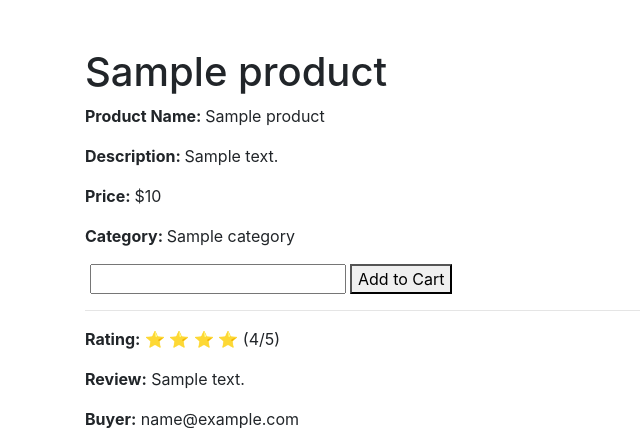
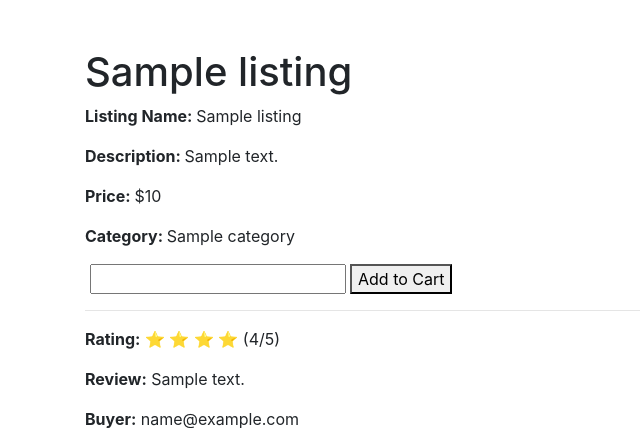
Before and after one commit to Andon-Li/DB-Team-Project-Phase-2, a Python web app: template templates/listing_detail.html in a window 1280 px wide. Shown: the part 68-496 px from the top of the page, without its empty margins (0-640 px from the left). Run offline with Jinja, Linux system fonts and the light colour scheme; the template is opened without the code that fills it: most values are stand-ins (such as "Sample title", 1, 10 or a date in 2020); some libraries are stand-ins or nearby versions.

Commit message:
listing detail now references listing id not listing title

```diff
--- a/import.py
+++ b/import.py
@@ -267,6 +267,7 @@ with open('data/Product_Listings.csv', newline='') as f:
                 value = value.replace(',','')
 
             value = value.replace('?','')
+            value = value.replace('/',' ')
             value = value.strip()
 
             formatted_row[fieldname] = value
--- a/templates/listing_detail.html
+++ b/templates/listing_detail.html
@@ -1,16 +1,16 @@
 {% extends 'base.html' %}
-{% block title %}{{ product['title'] }}{% endblock %}
+{% block title %}{{ listing['title'] }}{% endblock %}
 
 {% block head %}
 {% endblock %}
 
 {% block body %}
     <div class="container mt-5">
-        <h1>{{ product['title'] }}</h1>
-        <p><strong>Product Name: </strong> {{ product['name'] }}</p>
-        <p><strong>Description: </strong> {{ product['description'] }}</p>
-        <p><strong>Price: </strong> ${{ product['price'] }}</p>
-        <p><strong>Category: </strong> {{ product['category'] }}</p>
+        <h1>{{ listing['title'] }}</h1>
+        <p><strong>Listing Name: </strong> {{ listing['name'] }}</p>
+        <p><strong>Description: </strong> {{ listing['description'] }}</p>
+        <p><strong>Price: </strong> ${{ listing['price'] }}</p>
+        <p><strong>Category: </strong> {{ listing['category'] }}</p>
 
         <form method="POST">
             <label for="orderQuantity"></label>
--- a/templates/search.html
+++ b/templates/search.html
@@ -371,7 +371,8 @@
 
                 listing.addEventListener('click', () => {
                     const productTitleSlug = product.title.replace(/\s+/g, '-');
-                    window.location.href = `/listing/${productTitleSlug}`;;
+                    const productId = product.id
+                    window.location.href = `/listing/${productId}`;;
                 });
 
 
```
Also changed, not shown: main.py (+20 -18 lines).
